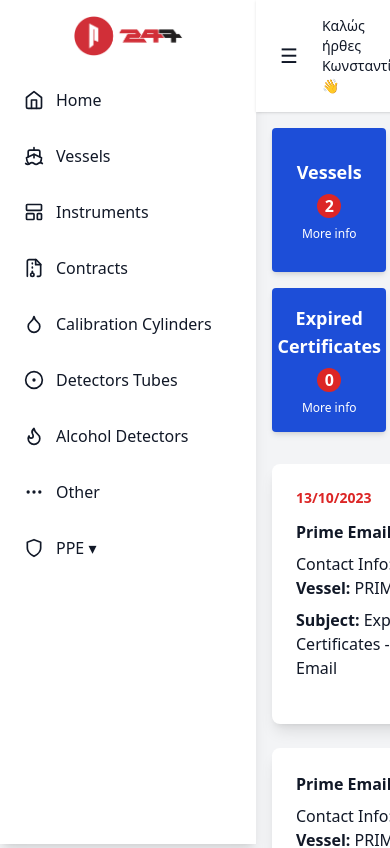
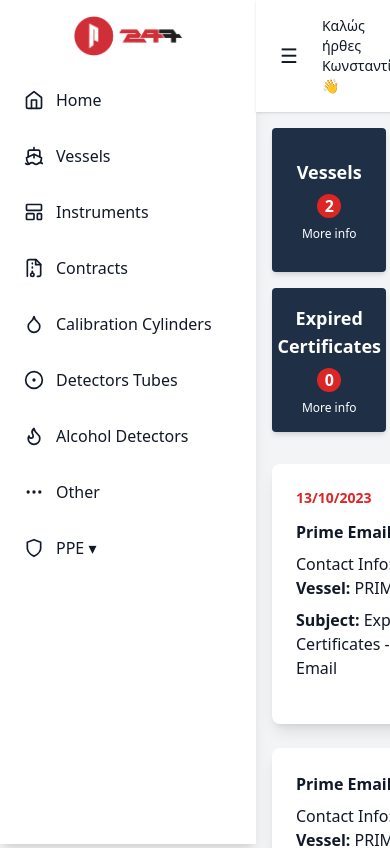
Before and after one commit to ktsouflias/dashboard-mockup, a React (Vite) app: page / in a window 390 px wide. Shown: the top 848 px of the page. Built offline with nearby package versions, Linux system fonts and the light colour scheme.

Commit message:
Update UI: responsive - sidebar & main dashboard & cards

```diff
--- a/src/App.jsx
+++ b/src/App.jsx
@@ -134,7 +134,7 @@ const App = () => {
 
           <div className="grid grid-cols-2 md:grid-cols-4 gap-4 p-4">
             {["Vessels", "Expiring Certificates", "Expired Certificates", "Items to Return"].map((label, index) => (
-              <div key={index} className="bg-blue-700 text-white rounded p-4 shadow-md text-center flex flex-col items-center justify-center gap-2 hover:shadow-lg cursor-pointer">
+              <div key={index} className="bg-[#1e2f46] text-white rounded p-4 shadow-md text-center flex flex-col items-center justify-center gap-2 hover:shadow-lg cursor-pointer">
                 <h2 className="text-lg font-semibold">{label}</h2>
                 <div className="bg-red-600 w-6 h-6 rounded-full flex items-center justify-center font-bold">
                   {index === 0 ? 2 : 0}
```
